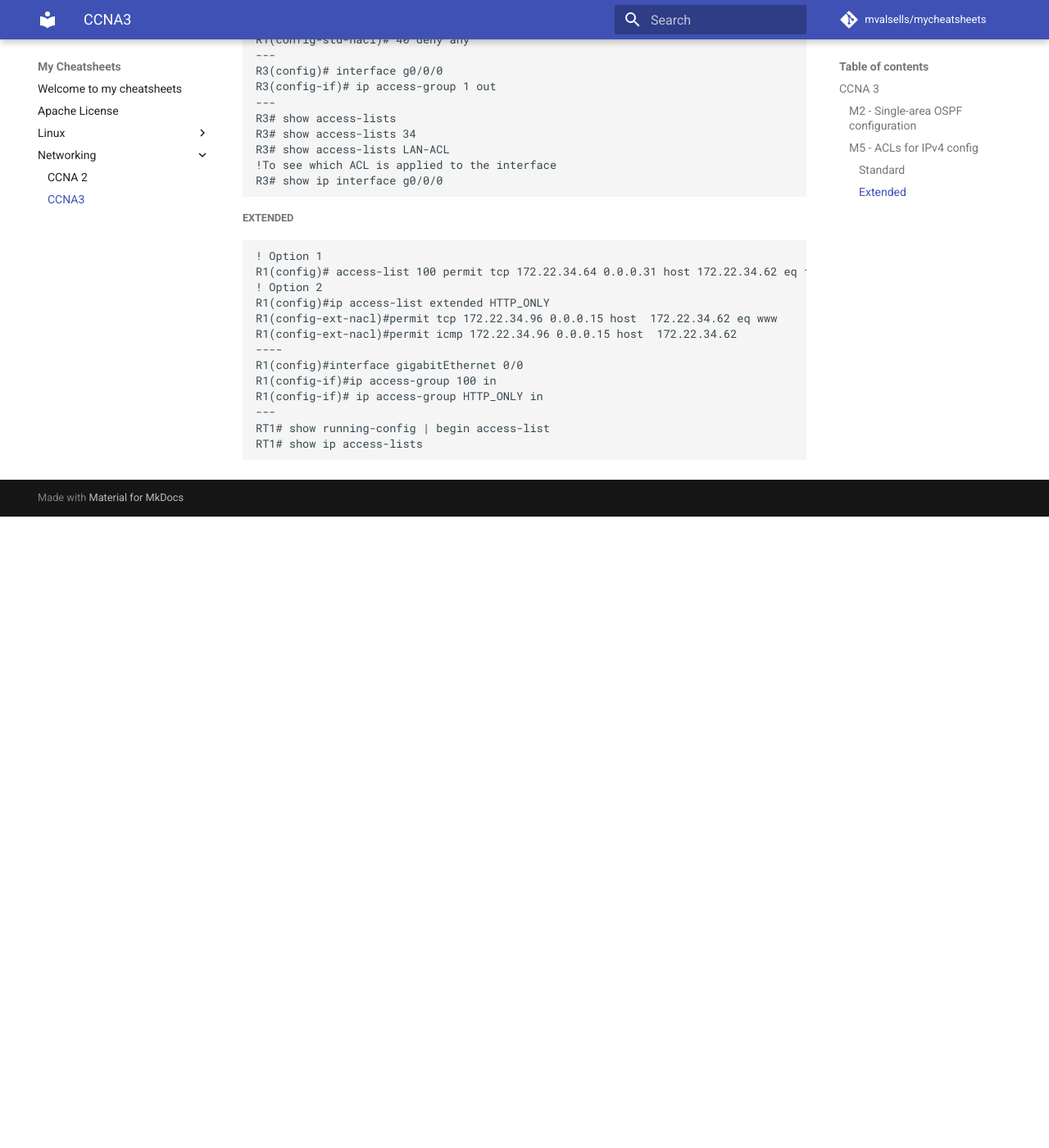
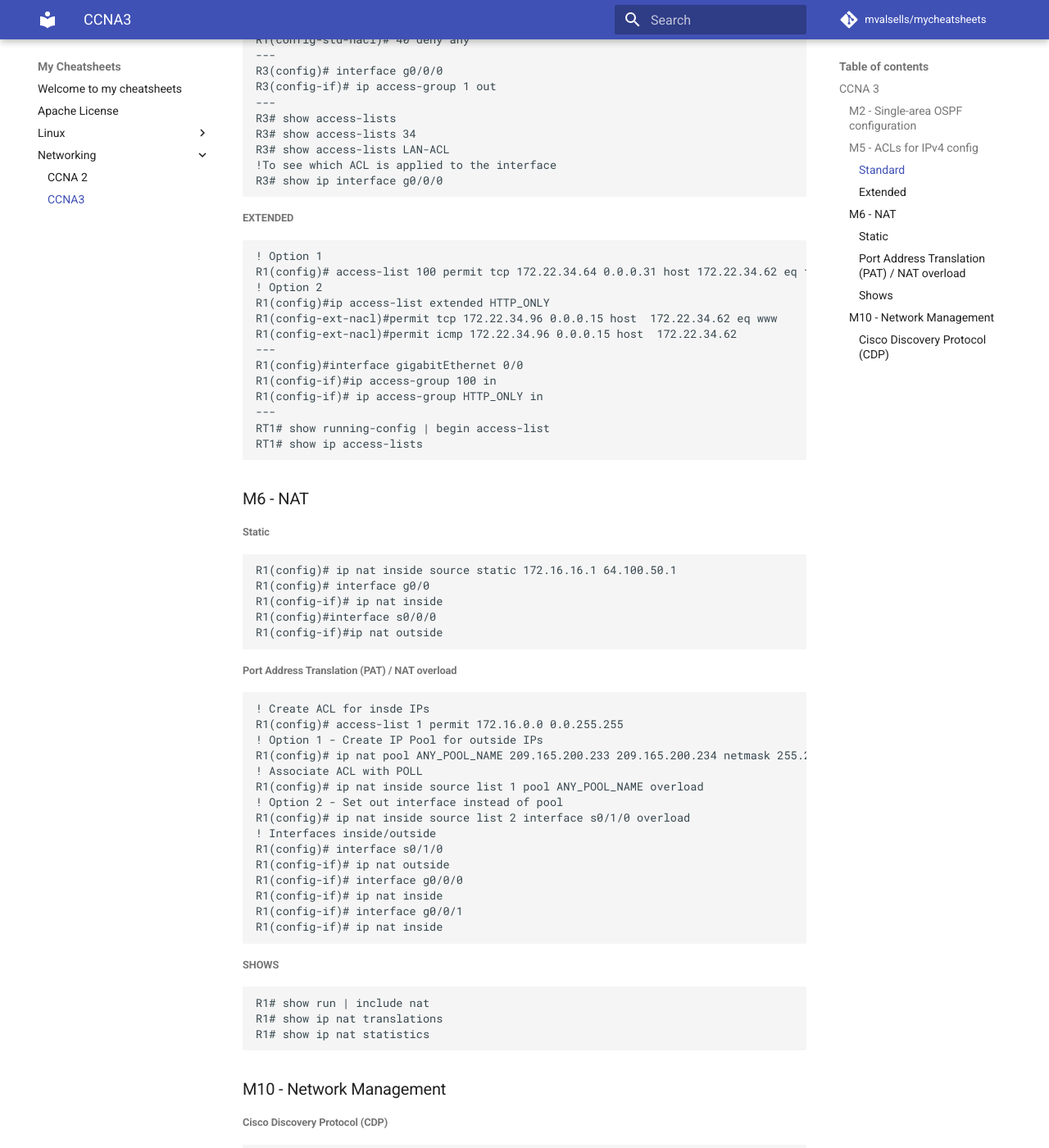
Before and after one commit to mvalsells/mycheatsheets, an MkDocs documentation site: the page built from docs/networking/CCNA3.md, in a window 1280 px wide and 1400 px high, scrolled down 878 px. Shown: the whole window at 82% size. Built offline with MkDocs 1.6.1 and Material for MkDocs 9.7.7, drawn with Linux system fonts in a browser that asks for light colours; comment, search, counter and statistics services are not loaded; before the commit the page ends 1508 px from its top, so only the background shows below that; some of the changed text lies outside the part shown.

Commit message:
Added NAT and CDP to CCNA3

````diff
--- a/docs/networking/CCNA3.md
+++ b/docs/networking/CCNA3.md
@@ -52,7 +52,7 @@
 R1(config)#ip access-list extended HTTP_ONLY
 R1(config-ext-nacl)#permit tcp 172.22.34.96 0.0.0.15 host  172.22.34.62 eq www
 R1(config-ext-nacl)#permit icmp 172.22.34.96 0.0.0.15 host  172.22.34.62
-----
+---
 R1(config)#interface gigabitEthernet 0/0
 R1(config-if)#ip access-group 100 in
 R1(config-if)# ip access-group HTTP_ONLY in
@@ -60,3 +60,51 @@
 RT1# show running-config | begin access-list
 RT1# show ip access-lists
 ```
+
+### M6 - NAT
+###### Static
+```
+R1(config)# ip nat inside source static 172.16.16.1 64.100.50.1
+R1(config)# interface g0/0
+R1(config-if)# ip nat inside
+R1(config)#interface s0/0/0
+R1(config-if)#ip nat outside
+```
+
+###### Port Address Translation (PAT) / NAT overload
+```
+! Create ACL for insde IPs
+R1(config)# access-list 1 permit 172.16.0.0 0.0.255.255
+! Option 1 - Create IP Pool for outside IPs
+R1(config)# ip nat pool ANY_POOL_NAME 209.165.200.233 209.165.200.234 netmask 255.255.255.252
+! Associate ACL with POLL
+R1(config)# ip nat inside source list 1 pool ANY_POOL_NAME overload
+! Option 2 - Set out interface instead of pool
+R1(config)# ip nat inside source list 2 interface s0/1/0 overload
+! Interfaces inside/outside
+R1(config)# interface s0/1/0
+R1(config-if)# ip nat outside
+R1(config-if)# interface g0/0/0
+R1(config-if)# ip nat inside
+R1(config-if)# interface g0/0/1
+R1(config-if)# ip nat inside
+```
+##### Shows
+```
+R1# show run | include nat
+R1# show ip nat translations
+R1# show ip nat statistics
+```
+### M10 - Network Management
+###### Cisco Discovery Protocol (CDP)
+
+```
+Branch-Edge(config)# cdp run
+Branch-Edge(config)# interface s0/0/1
+Branch-Edge(config-if)# no cdp enable
+Branch-Edge(config-if)# exit
+---
+Branch-Edge# show cdp
+Branch-Edge# show cdp neighbors
+Branch-Edge# show cdp neighbors detail
+```
````
